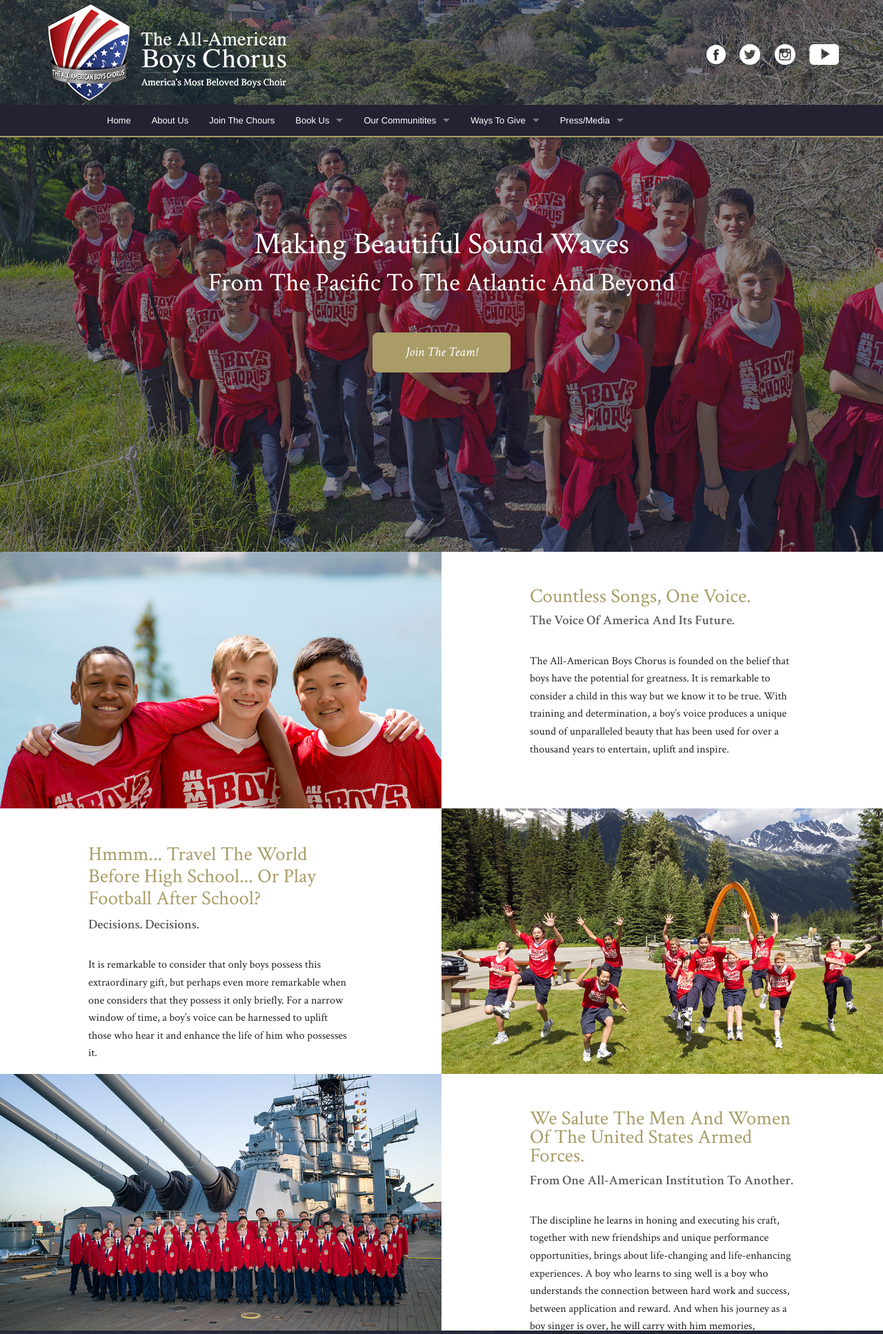
After one commit to TheAllAmericanBoysChorus/AABC-v.-3.0, a PHP site: page /donate.html in a window 1280 px wide. The commit adds this page. Shown: the top 1934 px of the page at 69% size. Run offline with PHP 8.4, Linux system fonts and the light colour scheme.

Commit message:
Fixed the nav bar to fit brand

```diff
--- /dev/null
+++ b/donate.html
@@ -0,0 +1,196 @@
+<!DOCTYPE html>
+<!--[if IE 9]><html class="lt-ie10" lang="en" > <![endif]-->
+<html class="no-js" lang="en" >
+
+<head>
+  <meta charset="utf-8">
+  <!-- If you delete this meta tag World War Z will become a reality -->
+  <meta name="viewport" content="width=device-width, initial-scale=1.0">
+  <title>The All-American Boys Chorus</title>
+
+  <!-- If you are using the CSS version, only link these 2 files, you may add app.css to use for your overrides if you like -->
+  <link rel="stylesheet" href="css/normalize.css">
+  <link rel="stylesheet" href="css/foundation/foundation.css">
+  <link href='http://fonts.googleapis.com/css?family=Crimson+Text:600,400,700,400italic' rel='stylesheet' type='text/css'>
+  <link rel="stylesheet" type="text/css" href="css/main.css">
+
+  <script src="js/foundation/vendor/modernizr.js"></script>
+
+</head>
+<body>
+	<header>
+        <div class="main-cta-bg-about">
+    		<div class="container clearfix">
+    			<div class="logo">
+    				<a href="index.html"><img src="images/logo-white.png"/></a>
+    			</div>
+    			<div class="social-media-icons">
+    				<ul>
+    					<li><a href="#"><img src="images/facebook-icon-white.png"></a></li>
+    					<li><a href="#"><img src="images/twitter-icon-white.png"></a></li>
+    					<li><a href="#"><img src="images/instagram-icon-white.png"></a></li>
+    					<li><a href="#"><img src="images/youtube-icon-white.png"></a></li>
+    				</ul>
+    			</div>
+    		</div>
+        <div class="contain-to-grid">
+            <nav class="top-bar" data-topbar role="navigation">
+                <ul class="title-area">
+                <li class="name"></li>
+                     <!-- Remove the class "menu-icon" to get rid of menu icon. Take out "Menu" to just have icon alone -->
+                    <li class="toggle-topbar menu-icon"><a href="#"><span>Menu</span></a></li>
+                </ul>
+
+            <section class="top-bar-section">
+        <!-- Left Nav Section -->
+        <ul class="left">
+            <li><a href="index.html">Home</a></li>
+            <li><a href="about-us.html">About Us</a></li>
+            <li><a href="join-the-chorus">Join The Chours</a></li>
+            <li class="has-dropdown">
+                <a href="#">Book Us</a>
+                <ul class="dropdown">
+                    <li><a href="#">Presenters</a></li>
+                    <li><a href="#">Films & Recordings</a></li>
+                    <li><a href="#">Private Parties</a></li>
+                    <li><a href="#">Weddings</a></li>
+                    <li><a href="#">Media Center</a></li>
+                </ul>
+            </li>
+            <li class="has-dropdown">
+                <a href="#">Our Communitites</a>
+                <ul class="dropdown">
+                    <li><a href="#">Calendar</a></li>
+                    <li><a href="#">Alumni Society</a></li>
+                    <li><a href="#">Our Parents</a></li>
+                </ul>
+            </li>
+            <li class="has-dropdown">
+                <a href="#">Ways To Give</a>
+                <ul class="dropdown">
+                    <li><a href="donate.html">Donate</a></li>
+                    <li><a href="#">Sponsor The Chorus</a></li>
+                    <li><a href="#">Accolades</a></li>
+                </ul>
+            </li>
+            <li class="has-dropdown">
+                <a href="#">Press/Media</a>
+                <ul class="dropdown">
+                    <li><a href="#">Blog</a></li>
+                    <li><a href="#">Press Releases</a></li>
+                    <li><a href="#">Media Center</a></li>
+                </ul>
+            </li>
+        </ul>
+      </section>
+    </nav>
+    </div>
+
+        <div class="main-cta">
+            <div class="row">
+                <div class="small-10 small-centered columns text-center">
+                    <h1>Making Beautiful Sound Waves</h1>
+                    <h2>From The Pacific To The Atlantic And Beyond</h2>
+                    <a href="#"><button class="main-cta-btn">Join The Team!</button></a>
+                </div>
+            </div>
+        </div>
+    </div>
+</header>
+</body>
+
+<div class="about-us-info-left clearfix">
+    <div class="image-left">
+        <img src="images/3-boys.jpg">
+    </div>
+    <div class="content-right">
+        <div class="content">
+            <h1>Countless Songs, One Voice.</h1>
+            <h5>The Voice Of America And Its Future.</h5>
+            <p>The All-American Boys Chorus is founded on the belief that boys have the potential for greatness. It is remarkable to consider a child in this way but we know it to be true. With training and determination, a boy’s voice produces a unique sound of unparalleled beauty that has been used for over a thousand years to entertain, uplift and inspire.</p>
+        </div>
+    </div>
+</div>
+
+<div class="about-us-info-right clearfix">
+    <div class="image-right">
+        <img src="images/boys-jumping.jpg">
+    </div>
+    <div class="content-left">
+        <div class="content">
+            <h1>Hmmm...
+Travel The World Before High School...
+Or Play Football After School?</h1>
+            <h5>Decisions. Decisions.</h5>
+            <p>It is remarkable to consider that only boys possess this extraordinary gift, but perhaps even more remarkable when one considers that they possess it only briefly. For a narrow window of time, a boy’s voice can be harnessed to uplift those who hear it and enhance the life of him who possesses it.</p>
+        </div>
+    </div>
+</div>
+
+<div class="about-us-info-left clearfix">
+    <div class="image-left">
+        <img src="images/iowa.jpg">
+    </div>
+    <div class="content-right">
+        <div class="content">
+            <h1>We Salute The Men And Women Of The United States Armed Forces.</h1>
+            <h5>From One All-American Institution To Another.</h5>
+            <p>The discipline he learns in honing and executing his craft, together with new friendships and unique performance opportunities, brings about life-changing and life-enhancing experiences. A boy who learns to sing well is a boy who understands the connection between hard work and success, between application and reward. And when his journey as a boy singer is over, he will carry with him memories, experiences, skills, and friendships that will serve him the rest of his life.</p>
+        </div>
+    </div>
+</div>
+
+<div class="about-us-cta">
+    <div class="row">
+        <div class="small-12 small-centered columns text-center">
+            <h1> All this we believe because we have witnessed it happen again and again, through the life-changing experience that is the All-American Boys Chorus.</h1>
+            <button class="red-cta">Join The Team</button>
+        </div>
+    </div>
+</div>
+
+<footer>
+        <div class="footer-1">
+            <div class="row">
+                <div class="small-12 large-3 left"><img src="images/footer-logo.png"></div>
+                <div class="footer-nav small-12 large-3 left">
+                    <ul>
+                        <h4>AABC</h4>
+                        <li><a href="#">About Us</a></li>
+                        <li><a href="#">Join The Chours</a></li>
+                        <li><a href="#">Book Us</a></li>
+                    </ul>
+                </div>
+                <div class="footer-nav small-12 large-3 left">
+                    <ul>
+                        <h4>Our Communities</h4>
+                        <li><a href="#">Calendar</a></li>
+                        <li><a href="#">Our Parents</a></li>
+                        <li><a href="#">Alumni Society</a></li>
+                    </ul>
+            </div>
+        </div>
+        <div class="footer-2">
+            <div class="row">
+                <div class="small-12 large-3 social-media-icons-footer left">
+                    <ul>
+                        <li><a href="#"><img src="images/facebook-icon-white.png"></a></li>
+                        <li><a href="#"><img src="images/twitter-icon-white.png"></a></li>
+                        <li><a href="#"><img src="images/instagram-icon-white.png"></a></li>
+                        <li><a href="#"><img src="images/youtube-icon-white.png"></a></li>
+                    </ul>
+                </div>
+                <div class="small-12 large-6 copyright right">
+                    <p>&#169; Copyright 2015 The All-American Boys Chorus. All Rights Reserved</p>
+                </div>
+            </div>
+        </div>
+    </footer>
+
+<script src="js/foundation/vendor/jquery.js"></script>
+  <script src="js/foundation/foundation.min.js"></script>
+  <script>
+    $(document).foundation();
+  </script>
+</body>
+</html>
--- a/sass/header.sass
+++ b/sass/header.sass
@@ -58,13 +58,6 @@
 	&:hover
 		background: $brand-dark-blue
 
-.contain-to-grid
-	background: $brand-dark-blue
-
-.top-bar
-	background: $brand-dark-blue
-	border-bottom: 2px $brand-gold solid
-
 .event-cta
 	margin-top: -10%
 
@@ -93,3 +86,39 @@
 
 	&:hover
 		background: $brand-dark-blue
+
+
+.top-bar
+	background: $brand-dark-blue
+
+.contain-to-grid
+	background: $brand-dark-blue
+	border-bottom: 2px solid $brand-gold
+
+.top-bar.expanded .title-area
+	background: $brand-dark-blue
+
+.top-bar-section ul li
+	background: $brand-dark-blue
+
+.top-bar-section ul li a:hover
+	background: $brand-gold
+
+@media only screen and (min-width: 40.0625em)
+	.top-bar-section li:not(.has-form) a:not(.button)
+		background: #242133
+		line-height: 2.8125rem
+		padding: 0 0.9375rem
+
+	.top-bar-section li:not(.has-form) a:not(.button):hover
+		background: $brand-gold
+		transition: 0.1s all ease-in
+
+	.top-bar-section .dropdown li:not(.has-form):not(.active) > a:not(.button)
+		background: $brand-dark-blue
+
+	.top-bar-section .dropdown li:not(.has-form):not(.active) > a:not(.button):hover
+		background: $brand-gold
+
+	.top-bar-section ul li
+		background: $brand-dark-blue
```
Also changed, not shown: css/main.css, 1 other file.
